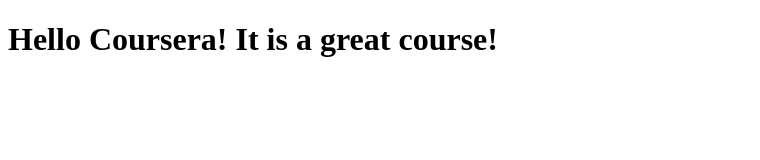
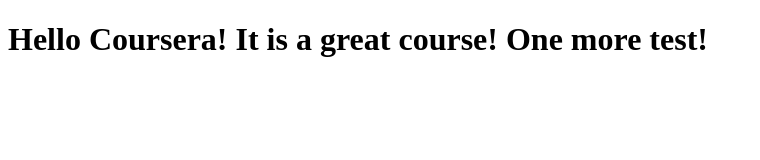
Before and after one commit to LeFryingPan/coursera-test, a plain HTML site: page site/index.html in a window 1280 px wide. Shown: the whole page, without its empty margins (0-760 px from the left). Drawn offline with Linux system fonts and the light colour scheme.

Commit message:
test it out

```diff
--- a/site/index.html
+++ b/site/index.html
@@ -4,6 +4,6 @@
 	<title>Hello Coursera!</title>
 </head>
 <body>
-<h1> Hello Coursera! It is a great course!</h1>
+<h1> Hello Coursera! It is a great course! One more test!</h1>
 </body>
 </html>
```
